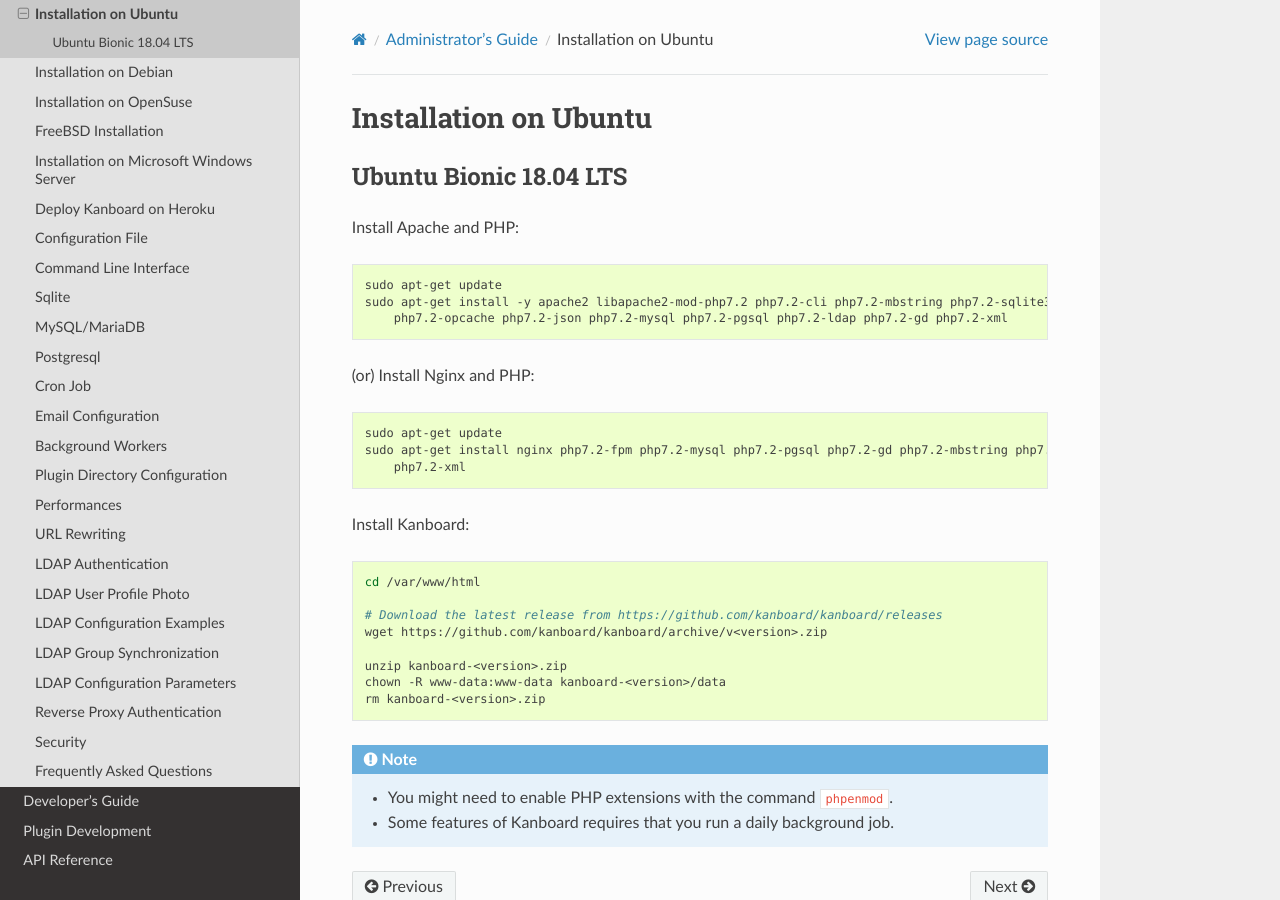
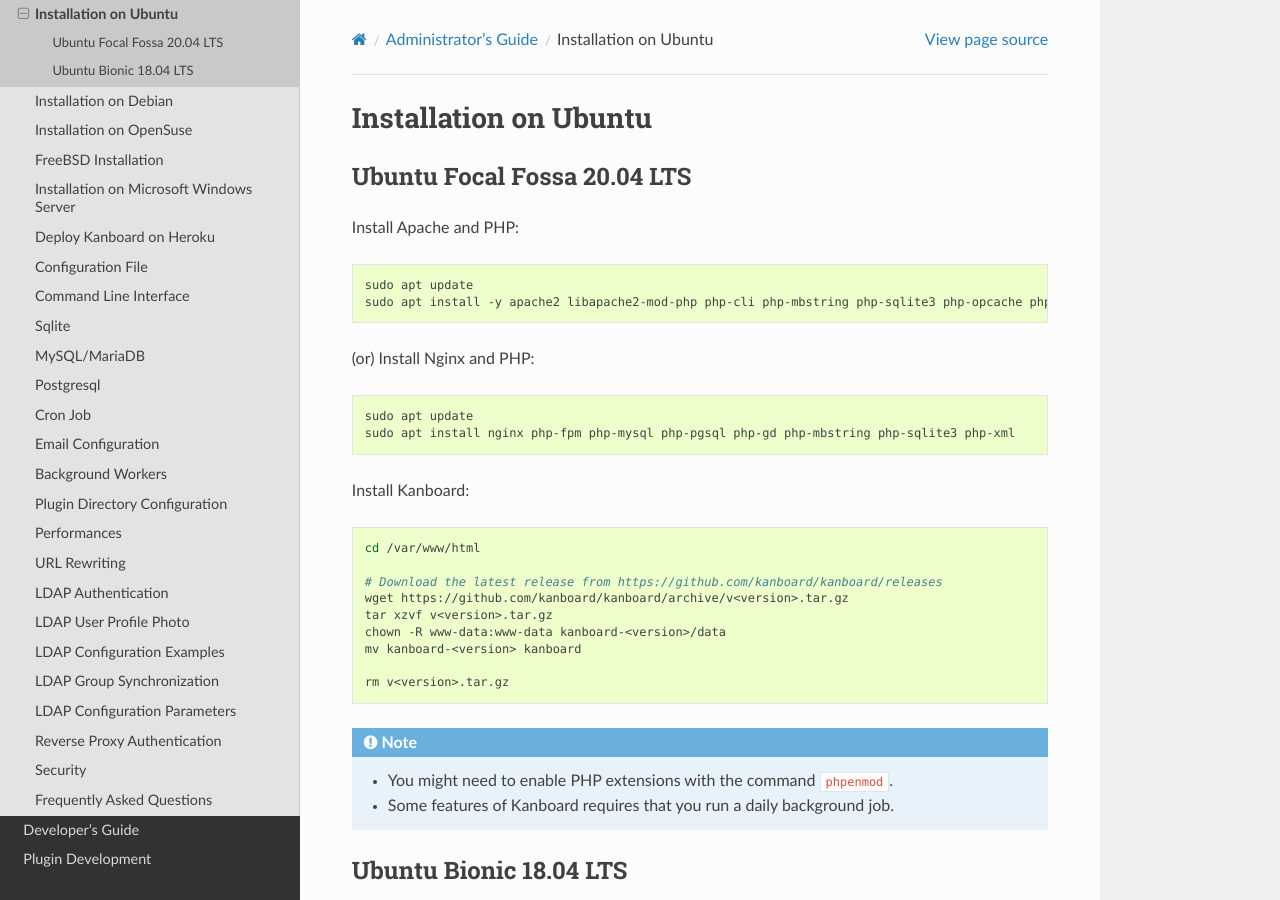
Before and after one commit to kanboard/documentation, a Sphinx documentation site: the page built from source/admin_guide/ubuntu_installation.rst, in a window 1280 px wide and 900 px high. Built offline with Sphinx 7.4.7 and the Read the Docs theme 2.0.0, drawn with Linux system fonts in a browser that asks for light colours.

Commit message:
update Ubuntu installation Focal Fossa 20.04 LTS
update package name
.zip => tar.gz
move directory to kanboard
delete tar.gz file after install

```diff
--- a/source/admin_guide/ubuntu_installation.rst
+++ b/source/admin_guide/ubuntu_installation.rst
@@ -1,5 +1,43 @@
 Installation on Ubuntu
 ======================
+
+Ubuntu Focal Fossa 20.04 LTS
+-----------------------
+
+Install Apache and PHP:
+
+.. code:: bash
+
+    sudo apt update
+    sudo apt install -y apache2 libapache2-mod-php php-cli php-mbstring php-sqlite3 php-opcache php-json php-mysql php-pgsql php-ldap php-gd php-xml
+
+(or) Install Nginx and PHP:
+
+.. code:: bash
+
+    sudo apt update
+    sudo apt install nginx php-fpm php-mysql php-pgsql php-gd php-mbstring php-sqlite3 php-xml
+
+Install Kanboard:
+
+.. code:: bash
+
+    cd /var/www/html
+
+    # Download the latest release from https://github.com/kanboard/kanboard/releases
+    wget https://github.com/kanboard/kanboard/archive/v<version>.tar.gz
+    tar xzvf v<version>.tar.gz
+    chown -R www-data:www-data kanboard-<version>/data
+    mv kanboard-<version> kanboard
+
+    rm v<version>.tar.gz
+
+.. note::
+
+    - You might need to enable PHP extensions with the command ``phpenmod``.
+    - Some features of Kanboard requires that you run a daily background job.
+
+
 
 Ubuntu Bionic 18.04 LTS
 -----------------------
```
